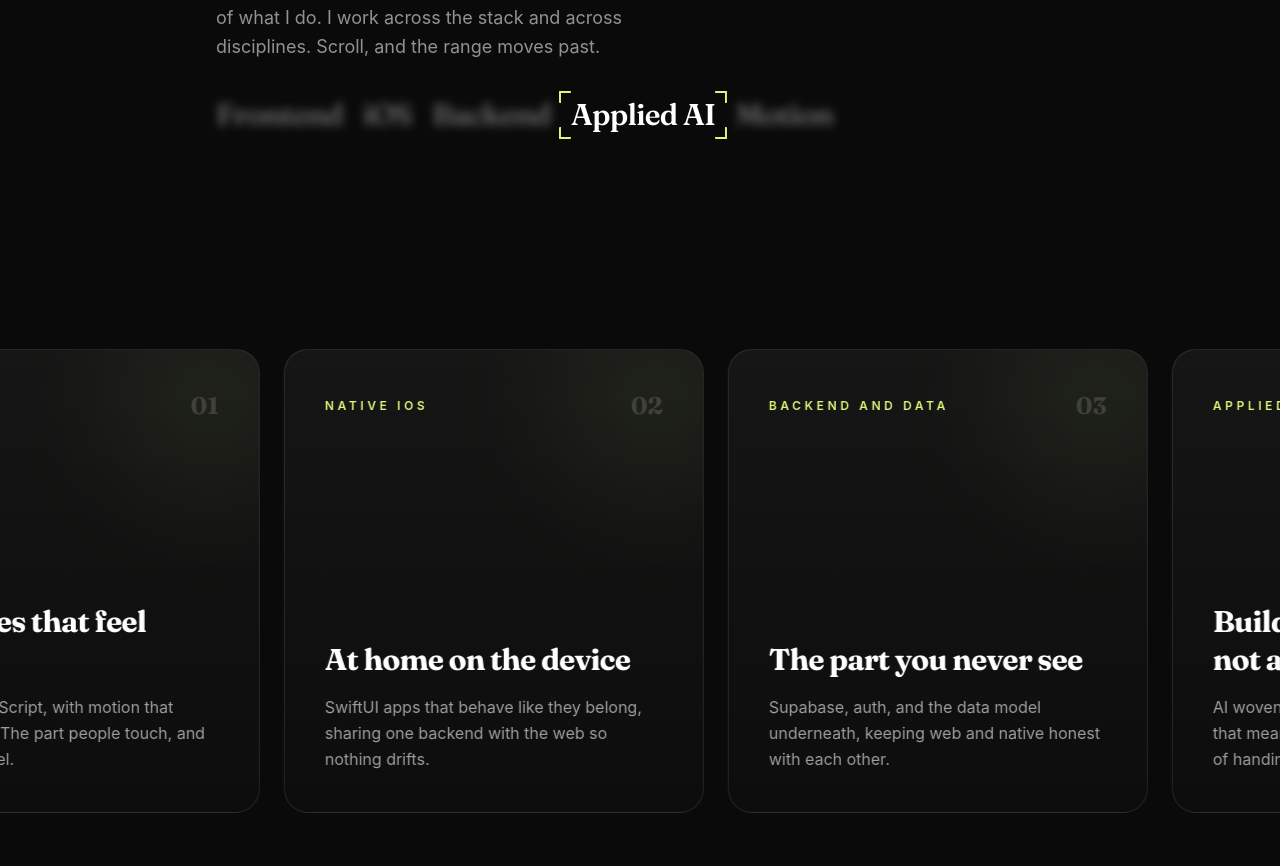
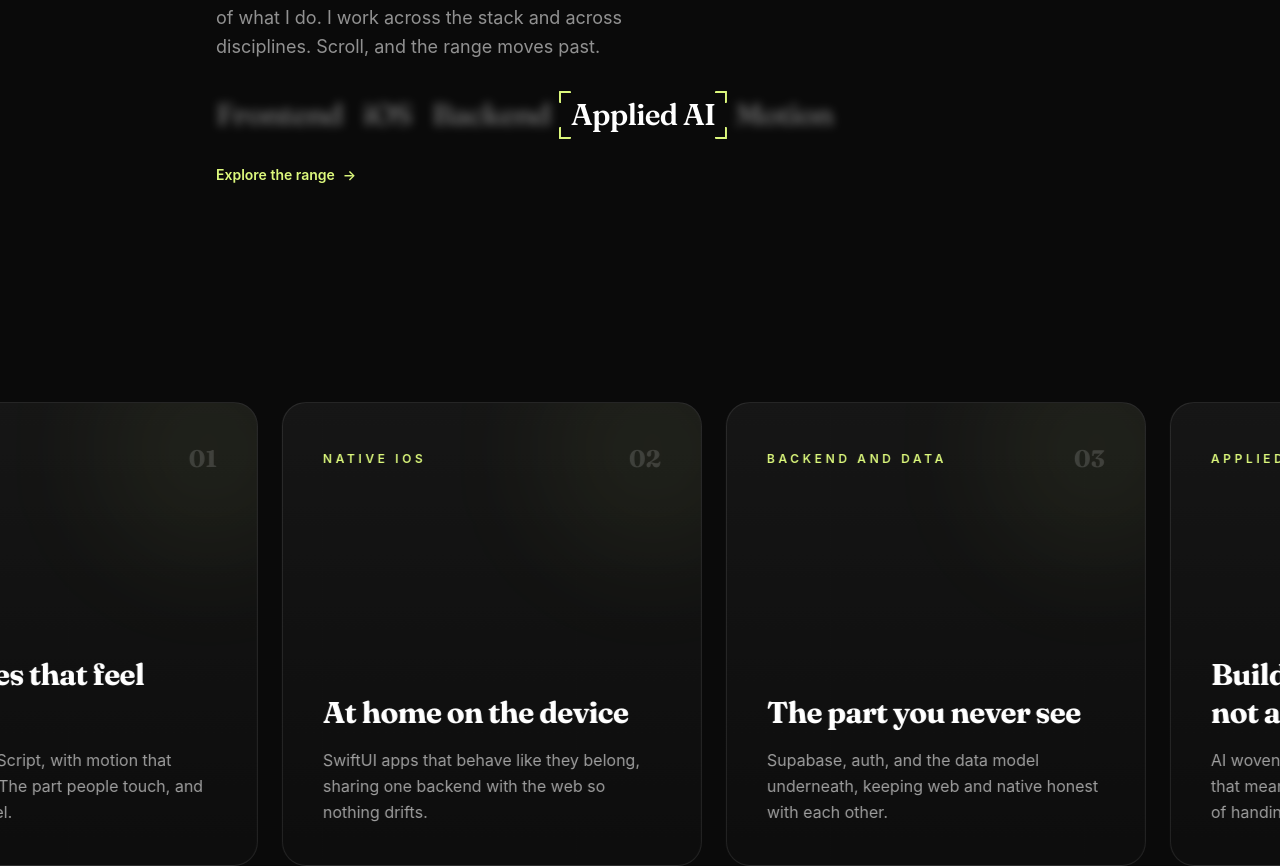
Before and after one commit to ArseniyCherednichenko/portfolio, a React (Vite) app: page / in a window 1280 px wide. Shown: the part 1480-2346 px from the top of the page. Built offline with nearby package versions, Linux system fonts and the light colour scheme.

Commit message:
Home: link the Range section and Explore menu into the new /range page

```diff
--- a/src/pages/Home.tsx
+++ b/src/pages/Home.tsx
@@ -49,6 +49,7 @@ const SECTIONS = [
 // what is here, so no single project carries the whole story.
 const EXPLORE: FlowingItem[] = [
   { label: 'Work', to: '/work', hint: 'Case studies' },
+  { label: 'Range', to: '/range', hint: 'Disciplines' },
   { label: 'About', to: '/about', hint: 'Who I am' },
   { label: 'Playground', to: '/playground', hint: 'Live motion' },
   { label: 'On motion', to: '/craft', hint: 'Craft, playable' },
@@ -336,6 +337,15 @@ export default function Home() {
               className="mt-9 font-display text-2xl font-semibold tracking-tight text-white sm:text-3xl"
             />
           </Reveal>
+          <Reveal delay={0.2}>
+            <Link
+              to="/range"
+              className="mt-8 inline-flex items-center gap-2 text-sm font-semibold text-[#DCF87C] transition-opacity hover:opacity-80"
+            >
+              Explore the range
+              <span aria-hidden>-&gt;</span>
+            </Link>
+          </Reveal>
         </div>
         <HorizontalScroll panels={RANGE} className="mt-12" />
       </section>
```
